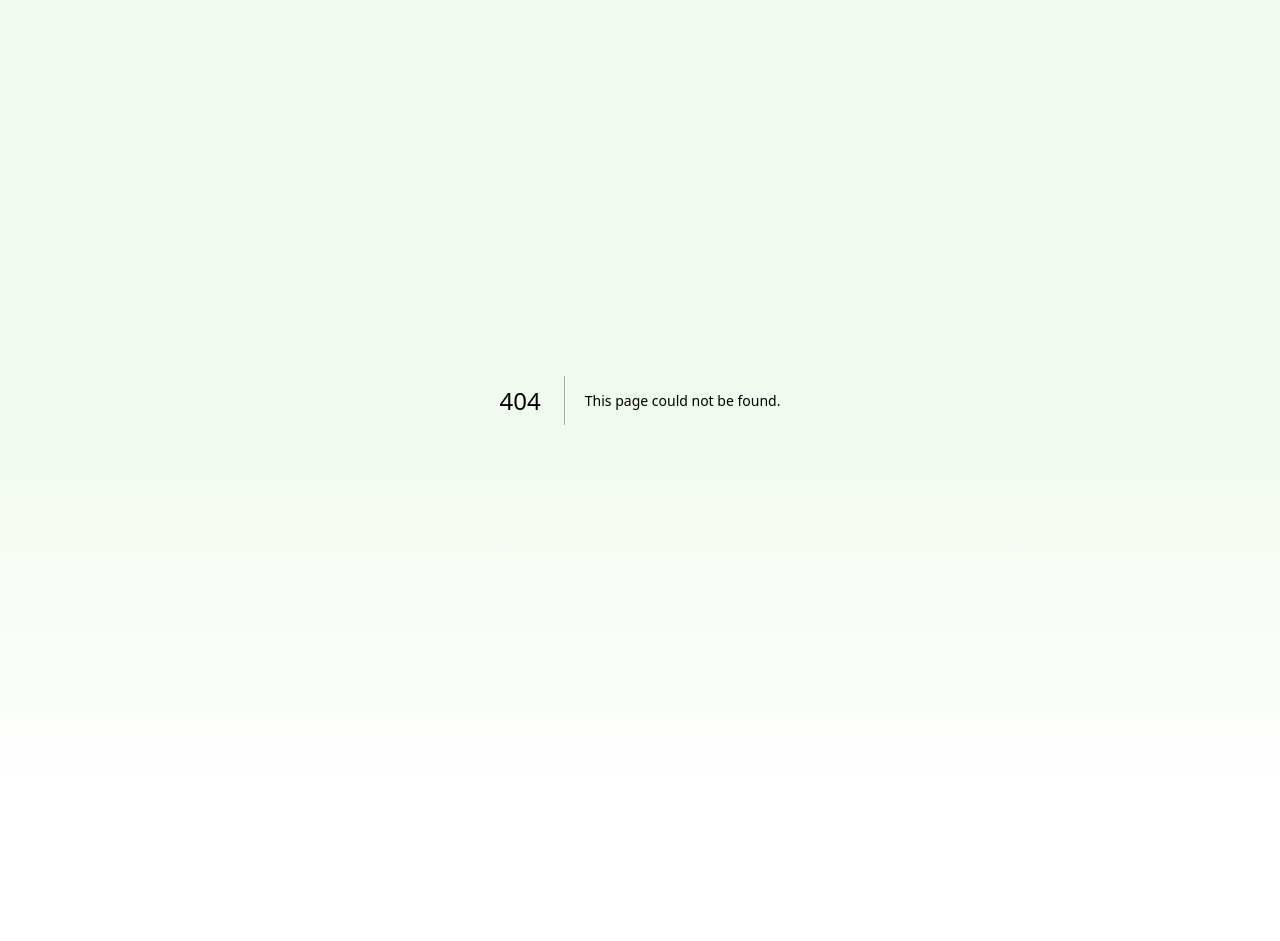
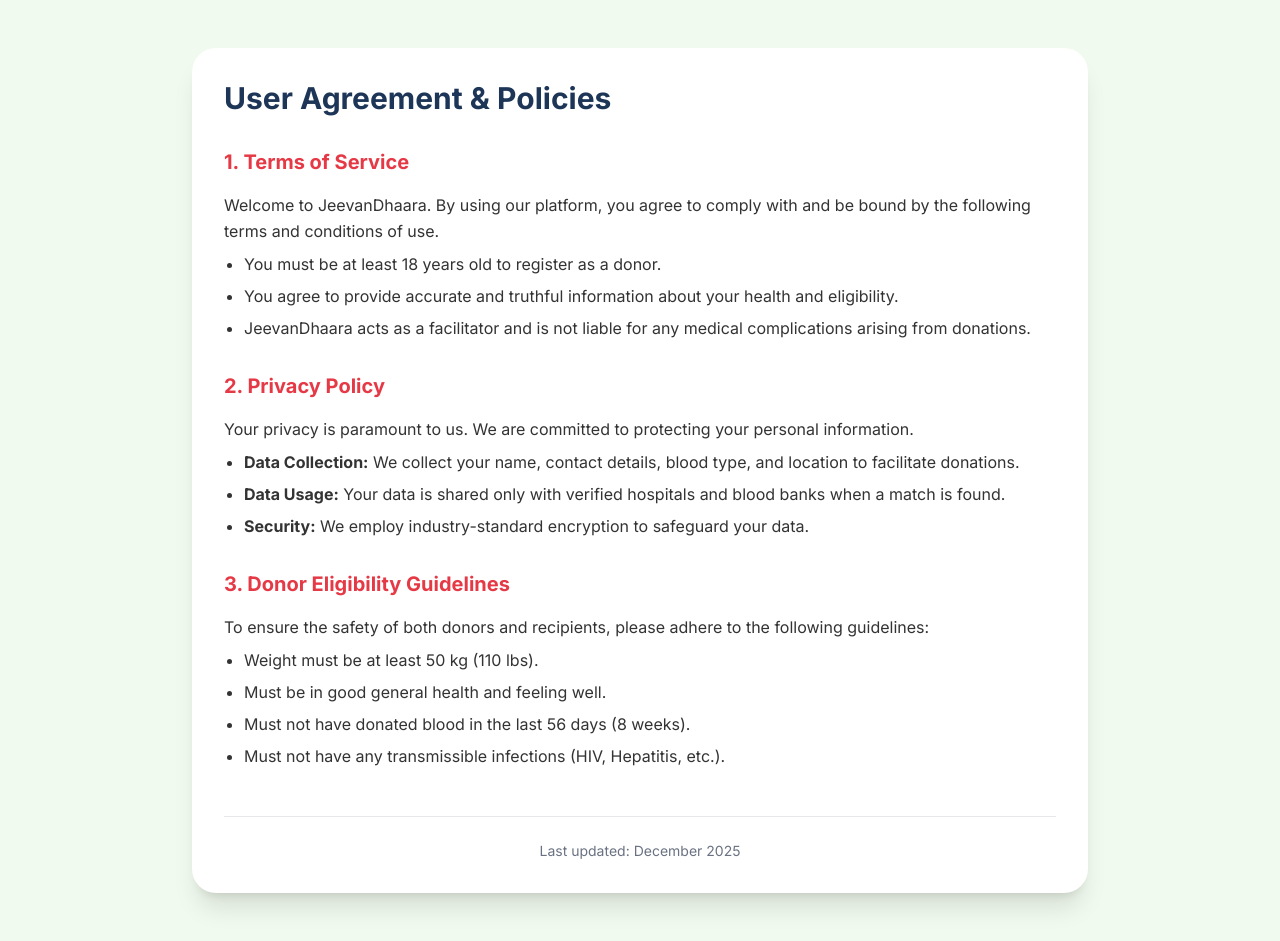
Before and after one commit to SahasransuAcharjya/bloodbank, a Next.js app in the folder frontend/: page /agreement in a window 1280 px wide. Before the commit this address had no page. Before the commit the page ends 800 px from the top, so only its background shows below. Built offline with nearby package versions, Linux system fonts and the light colour scheme.

Commit message:
donor dashboard-pledge

```diff
--- /dev/null
+++ b/frontend/app/agreement/page.tsx
@@ -0,0 +1,86 @@
+"use client";
+
+export default function AgreementPage() {
+    return (
+        <main className="min-h-screen bg-[#F1FAEE] px-4 py-12 dark:bg-[#0f172a] sm:px-8">
+            <div className="mx-auto max-w-4xl rounded-3xl bg-white p-8 shadow-xl dark:bg-[#1e293b]">
+                <h1 className="mb-8 text-3xl font-bold text-[#1D3557] dark:text-[#A8DADC]">
+                    User Agreement & Policies
+                </h1>
+
+                <div className="space-y-8 text-[#333333] dark:text-gray-300">
+                    <section>
+                        <h2 className="mb-4 text-xl font-bold text-[#E63946]">
+                            1. Terms of Service
+                        </h2>
+                        <p className="mb-2 leading-relaxed">
+                            Welcome to JeevanDhaara. By using our platform, you agree to comply
+                            with and be bound by the following terms and conditions of use.
+                        </p>
+                        <ul className="list-disc space-y-2 pl-5">
+                            <li>
+                                You must be at least 18 years old to register as a donor.
+                            </li>
+                            <li>
+                                You agree to provide accurate and truthful information about your
+                                health and eligibility.
+                            </li>
+                            <li>
+                                JeevanDhaara acts as a facilitator and is not liable for any
+                                medical complications arising from donations.
+                            </li>
+                        </ul>
+                    </section>
+
+                    <section>
+                        <h2 className="mb-4 text-xl font-bold text-[#E63946]">
+                            2. Privacy Policy
+                        </h2>
+                        <p className="mb-2 leading-relaxed">
+                            Your privacy is paramount to us. We are committed to protecting your
+                            personal information.
+                        </p>
+                        <ul className="list-disc space-y-2 pl-5">
+                            <li>
+                                <strong>Data Collection:</strong> We collect your name, contact
+                                details, blood type, and location to facilitate donations.
+                            </li>
+                            <li>
+                                <strong>Data Usage:</strong> Your data is shared only with
+                                verified hospitals and blood banks when a match is found.
+                            </li>
+                            <li>
+                                <strong>Security:</strong> We employ industry-standard encryption
+                                to safeguard your data.
+                            </li>
+                        </ul>
+                    </section>
+
+                    <section>
+                        <h2 className="mb-4 text-xl font-bold text-[#E63946]">
+                            3. Donor Eligibility Guidelines
+                        </h2>
+                        <p className="mb-2 leading-relaxed">
+                            To ensure the safety of both donors and recipients, please adhere to
+                            the following guidelines:
+                        </p>
+                        <ul className="list-disc space-y-2 pl-5">
+                            <li>Weight must be at least 50 kg (110 lbs).</li>
+                            <li>Must be in good general health and feeling well.</li>
+                            <li>
+                                Must not have donated blood in the last 56 days (8 weeks).
+                            </li>
+                            <li>
+                                Must not have any transmissible infections (HIV, Hepatitis, etc.).
+                            </li>
+                        </ul>
+                    </section>
+                </div>
+
+                <div className="mt-12 border-t border-gray-200 pt-6 text-center text-sm text-gray-500 dark:border-gray-700 dark:text-gray-400">
+                    Last updated: December 2025
+                </div>
+            </div>
+        </main>
+    );
+}
--- /dev/null
+++ b/frontend/app/support/page.tsx
@@ -0,0 +1,82 @@
+"use client";
+
+import Link from "next/link";
+
+export default function SupportPage() {
+    return (
+        <main className="min-h-screen bg-[#F1FAEE] px-4 py-12 dark:bg-[#0f172a] sm:px-8">
+            <div className="mx-auto max-w-2xl text-center">
+                <h1 className="mb-6 text-3xl font-bold text-[#1D3557] dark:text-[#A8DADC]">
+                    We're Here to Help
+                </h1>
+                <p className="mb-12 text-lg text-[#333333]/80 dark:text-gray-300">
+                    Have questions or need assistance? Reach out to us through any of the
+                    channels below.
+                </p>
+
+                <div className="grid gap-6 sm:grid-cols-2">
+                    {/* Email Support */}
+                    <div className="glass-card flex flex-col items-center p-8 transition-transform hover:scale-105 dark:bg-[#1e293b]">
+                        <div className="mb-4 flex h-16 w-16 items-center justify-center rounded-full bg-[#E63946]/10 text-3xl">
+                            ✉️
+                        </div>
+                        <h3 className="mb-2 text-xl font-bold text-[#1D3557] dark:text-white">
+                            Email Us
+                        </h3>
+                        <p className="mb-4 text-sm text-gray-500 dark:text-gray-400">
+                            For general inquiries and support
+                        </p>
+                        <a
+                            href="mailto:support@jeevandhaara.com"
+                            className="font-medium text-[#E63946] hover:underline"
+                        >
+                            support@jeevandhaara.com
+                        </a>
+                    </div>
+
+                    {/* Social Media */}
+                    <div className="glass-card flex flex-col items-center p-8 transition-transform hover:scale-105 dark:bg-[#1e293b]">
+                        <div className="mb-4 flex h-16 w-16 items-center justify-center rounded-full bg-[#457B9D]/10 text-3xl">
+                            🌐
+                        </div>
+                        <h3 className="mb-2 text-xl font-bold text-[#1D3557] dark:text-white">
+                            Connect With Us
+                        </h3>
+                        <p className="mb-4 text-sm text-gray-500 dark:text-gray-400">
+                            Follow us for updates and stories
+                        </p>
+                        <div className="flex gap-4">
+                            <Link
+                                href="https://instagram.com"
+                                target="_blank"
+                                className="rounded-full bg-pink-100 p-3 text-pink-600 transition-colors hover:bg-pink-200 dark:bg-pink-900/20 dark:text-pink-400"
+                            >
+                                📸
+                            </Link>
+                            <Link
+                                href="https://twitter.com"
+                                target="_blank"
+                                className="rounded-full bg-blue-100 p-3 text-blue-600 transition-colors hover:bg-blue-200 dark:bg-blue-900/20 dark:text-blue-400"
+                            >
+                                🐦
+                            </Link>
+                            <Link
+                                href="https://linkedin.com"
+                                target="_blank"
+                                className="rounded-full bg-indigo-100 p-3 text-indigo-600 transition-colors hover:bg-indigo-200 dark:bg-indigo-900/20 dark:text-indigo-400"
+                            >
+                                💼
+                            </Link>
+                        </div>
+                    </div>
+                </div>
+
+                <div className="mt-12">
+                    <p className="text-sm text-gray-500 dark:text-gray-400">
+                        Emergency Hotline: <span className="font-bold text-[#E63946]">1800-BLOOD-HELP</span>
+                    </p>
+                </div>
+            </div>
+        </main>
+    );
+}
--- a/frontend/components/donor/HeroStats.tsx
+++ b/frontend/components/donor/HeroStats.tsx
@@ -53,16 +53,14 @@
                     </div>
 
                     {/* Back */}
-                    <div className="absolute h-full w-full rotate-y-180 backface-hidden rounded-2xl bg-[#1D3557] p-6 text-white shadow-xl">
-                        <div className="flex h-full flex-col items-center justify-center gap-2">
-                            <div className="h-24 w-24 bg-white p-1 rounded-lg">
-                                {/* Placeholder for QR Code */}
-                                <div className="h-full w-full bg-black/10 flex items-center justify-center text-black text-xs text-center">
-                                    QR Code
-                                </div>
-                            </div>
-                            <p className="text-xs opacity-70">Scan for quick check-in</p>
-                        </div>
+                    <div className="absolute h-full w-full rotate-y-180 backface-hidden rounded-2xl bg-[#1D3557] p-6 text-white shadow-xl flex flex-col items-center justify-center text-center">
+                        <h4 className="mb-2 text-sm font-bold text-[#A8DADC] uppercase tracking-wider">My Pledge</h4>
+                        <p className="text-xs italic leading-relaxed opacity-90 font-serif">
+                            &quot;I hold this card as a guardian of life.
+                            My blood is a gift, given freely to save another.
+                            I pledge to honor this privilege, stay healthy, and answer the call of those in need.&quot;
+                        </p>
+                        <div className="mt-3 h-0.5 w-12 bg-[#E63946]/50"></div>
                     </div>
                 </div>
             </div>
--- a/frontend/components/shared/ProfileDropdown.tsx
+++ b/frontend/components/shared/ProfileDropdown.tsx
@@ -86,12 +86,20 @@
                                 >
                                     {theme === "light" ? "Dark Mode" : "Light Mode"}
                                 </button>
-                                <button className="block w-full px-8 py-2 text-left text-sm text-gray-600 hover:bg-gray-100 dark:text-gray-400 dark:hover:bg-gray-800">
+                                <Link
+                                    href="/agreement"
+                                    className="block w-full px-8 py-2 text-left text-sm text-gray-600 hover:bg-gray-100 dark:text-gray-400 dark:hover:bg-gray-800"
+                                    onClick={() => setIsOpen(false)}
+                                >
                                     User Agreement
-                                </button>
-                                <button className="block w-full px-8 py-2 text-left text-sm text-gray-600 hover:bg-gray-100 dark:text-gray-400 dark:hover:bg-gray-800">
+                                </Link>
+                                <Link
+                                    href="/support"
+                                    className="block w-full px-8 py-2 text-left text-sm text-gray-600 hover:bg-gray-100 dark:text-gray-400 dark:hover:bg-gray-800"
+                                    onClick={() => setIsOpen(false)}
+                                >
                                     Support
-                                </button>
+                                </Link>
                             </div>
                         )}
 
```
